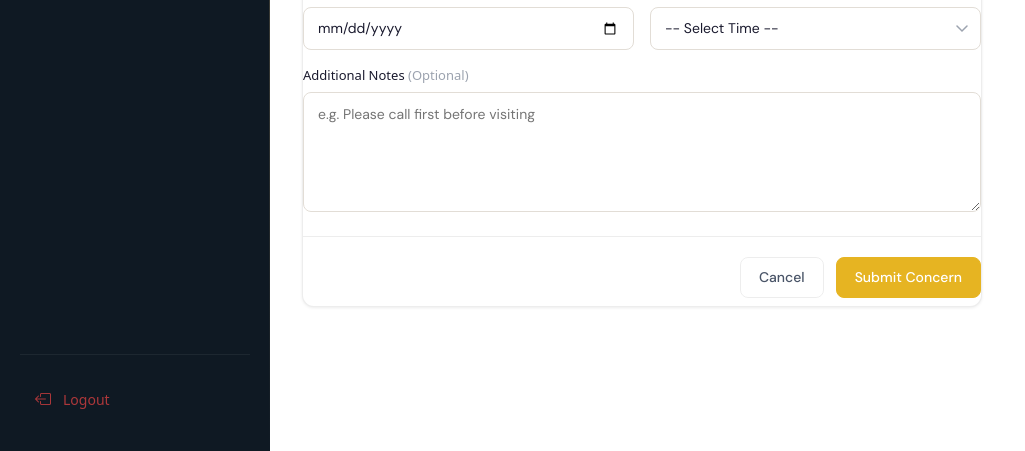
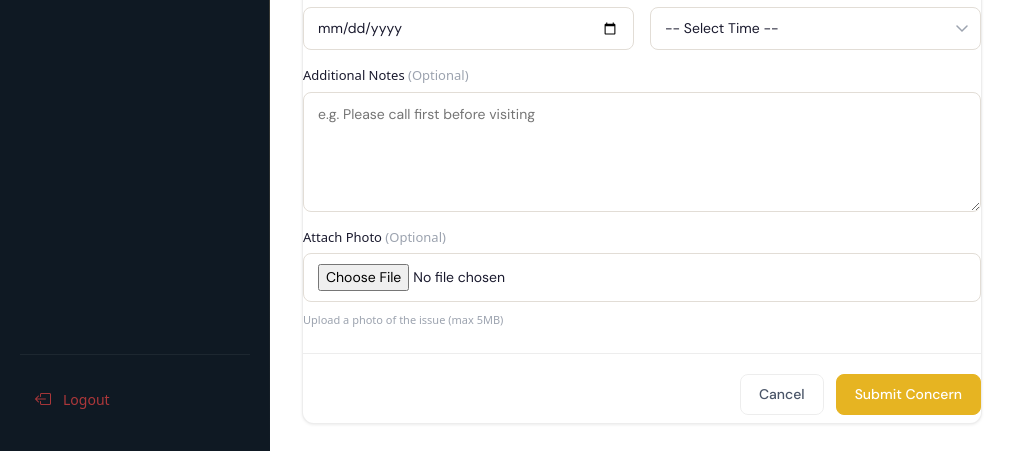
Before and after one commit to TANYELLANG/monicore, a Django app: page /resident/submit/ in a window 1280 px wide. Shown: the part 693-1144 px from the top of the page, without its empty margins (0-1025 px from the left). Run offline with Django 5.2, Linux system fonts and the light colour scheme; the visitor is signed in with stand-in values (Sample User, id 1).

Commit message:
Add photo upload feature to submit concern form
Added a file upload option for attaching photos to the concern submission form.

```diff
--- a/templates/residents/submit_concern.html
+++ b/templates/residents/submit_concern.html
@@ -17,7 +17,7 @@
     </div>
     <div class="mc-panel-body">
 
-      <form method="POST" action="{% url 'resident_submit' %}">
+      <form method="POST" action="{% url 'resident_submit' %}" enctype="multipart/form-data">
         {% csrf_token %}
 
         <div class="mc-form-group" style="margin-bottom:16px;">
@@ -80,6 +80,13 @@
                     placeholder="e.g. Please call first before visiting"></textarea>
         </div>
 
+        <!-- Photo Upload -->
+        <div class="mc-form-group" style="margin-bottom:16px;">
+          <label class="mc-label">Attach Photo <span style="color:var(--text-muted); font-weight:400;">(Optional)</span></label>
+          <input class="mc-input mc-input--full" type="file" name="image" accept="image/*">
+          <small style="font-size:11px; color:var(--text-muted); margin-top:4px;">Upload a photo of the issue (max 5MB)</small>
+        </div>
+
         <div class="mc-form-actions">
           <a href="{% url 'resident_dashboard' %}" class="mc-btn mc-btn--ghost">Cancel</a>
           <button class="mc-btn mc-btn--gold" type="submit">Submit Concern</button>
```
